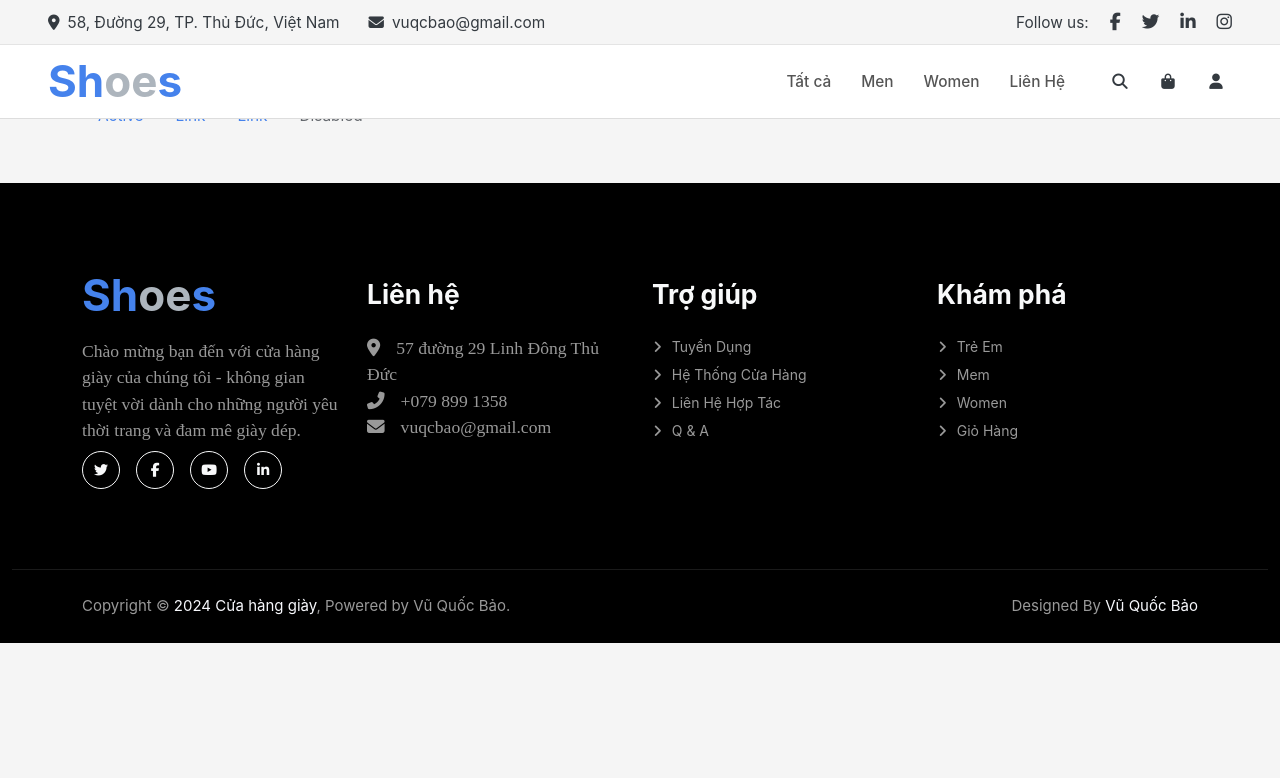
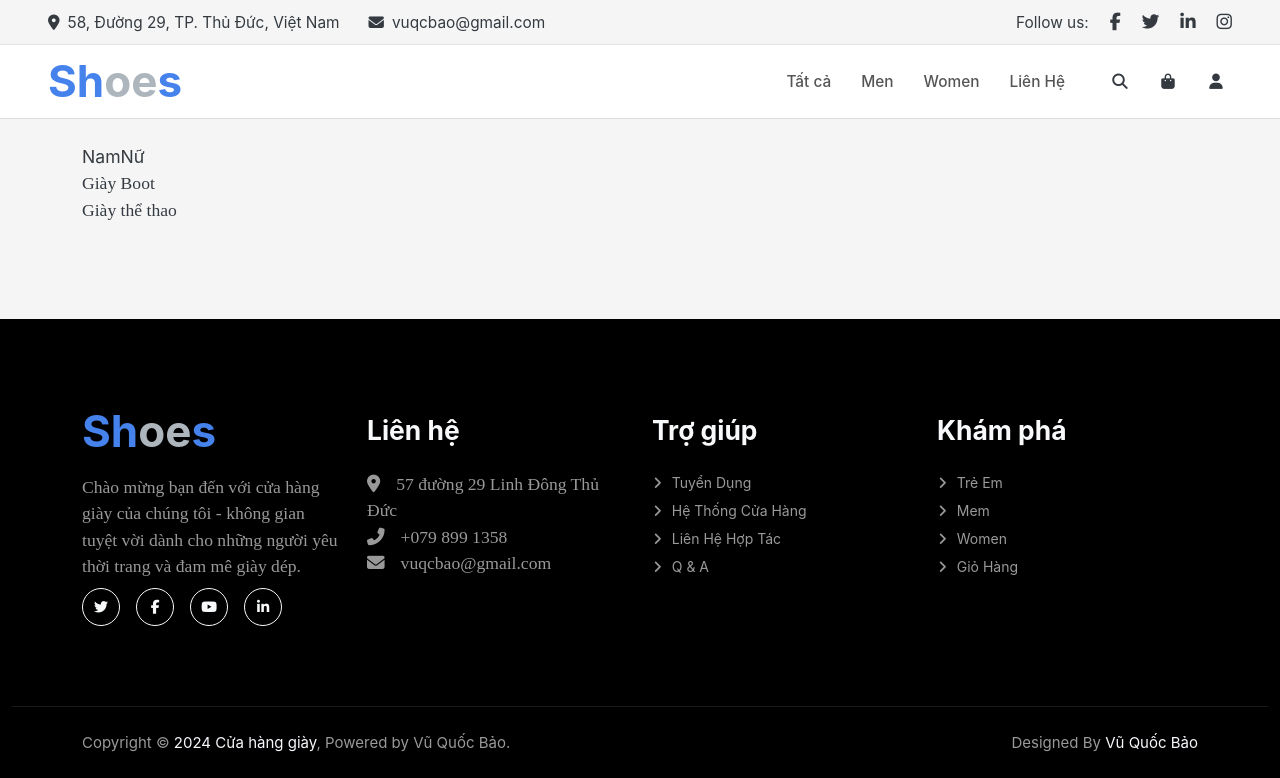
Before and after one commit to baoxelo/ShoesShop, an ASP.NET Core app: page / in a window 1280 px wide. Shown: the top 778 px of the page. Run offline with ASP.NET Core 8, Linux system fonts and the light colour scheme; data comes from the database, SQL or seed files in the repository; some libraries are stand-ins or nearby versions.

Commit message:
feat: init collection of category update: none fix: none

```diff
--- a/Controllers/HomeController.cs
+++ b/Controllers/HomeController.cs
@@ -26,6 +26,10 @@
 
         public async Task<IActionResult> Index()
         {
+            if(_context == null)
+            {
+                return NotFound();
+            }
 
             string dbPath = Path.Combine(AppDomain.CurrentDomain.BaseDirectory, "database.db");
             _logger.LogInformation(dbPath);
@@ -56,7 +60,10 @@
                 }
             }
 
+            // Get Collection
             var categories = await _context.Categories.ToListAsync();
+            TempData["Categories"] = categories;
+
             foreach (var category in categories)
             {
                 category.Products = await _context.Products.Where(q => q.CategoryId == category.Id).Include(q => q.Discount).ToListAsync();
@@ -99,8 +106,12 @@
                     }
                 }
             }
+
+            // Get Collection
             var categories = await _context.Categories.ToListAsync();
-            if(slug != null)
+            TempData["Categories"] = categories;
+
+            if (slug != null)
             {
                 categories = categories.Where(q => q.Slug == slug).ToList();
             }
--- a/Views/Home/Index.cshtml
+++ b/Views/Home/Index.cshtml
@@ -42,22 +42,7 @@
     </div>
     <!-- Carousel End -->
     <div class="container py-5 mt-5">
-        <div class="collection-wrapper">
-            <ul class="nav">
-                <li class="nav-item">
-                    <a class="nav-link active" aria-current="page" href="#">Active</a>
-                </li>
-                <li class="nav-item">
-                    <a class="nav-link" href="#">Link</a>
-                </li>
-                <li class="nav-item">
-                    <a class="nav-link" href="#">Link</a>
-                </li>
-                <li class="nav-item">
-                    <a class="nav-link disabled" aria-disabled="true">Disabled</a>
-                </li>
-            </ul>
-        </div>
+        <partial name="_Collection"></partial>
         @if(Model != null) {
             <div class="product-wrapper">
             </div>
--- a/Views/Home/Men.cshtml
+++ b/Views/Home/Men.cshtml
@@ -1,7 +1,7 @@
 @model IEnumerable<ShoesShop.Models.Category>
 
 <div class="container container-wrapper product-wrapper py-3 px-0 bg-transparent">
-
+    <partial name="_Collection"></partial>
     @foreach (var category in Model)
     {
         if (category.Products != null && category.Products.Count() > 0)
--- /dev/null
+++ b/Views/Shared/_Collection.cshtml
@@ -0,0 +1,21 @@
+@model IEnumerable<ShoesShop.Models.Category>
+@{
+    var categories = (IEnumerable<ShoesShop.Models.Category>)TempData["Categories"];
+}
+<div class="py-5">
+    <div class="d-flex">
+        <div>
+            Nam
+        </div>
+        <div>Nữ</div>
+    </div>
+    <div class="">
+        @if(categories != null)
+        {
+            @foreach (var category in categories)
+            {
+                <p>@Html.DisplayFor(item => category.Name)</p>
+            }
+        }
+    </div>
+</div>
```
